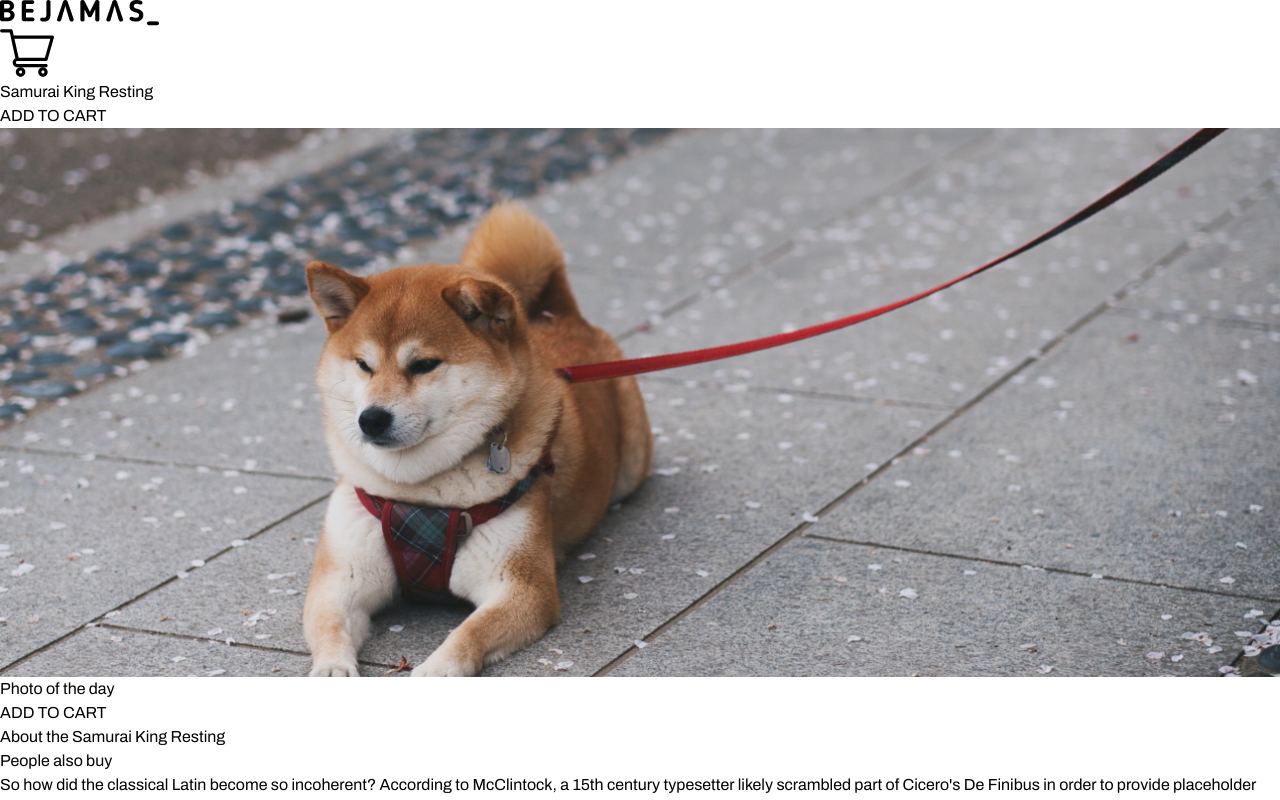
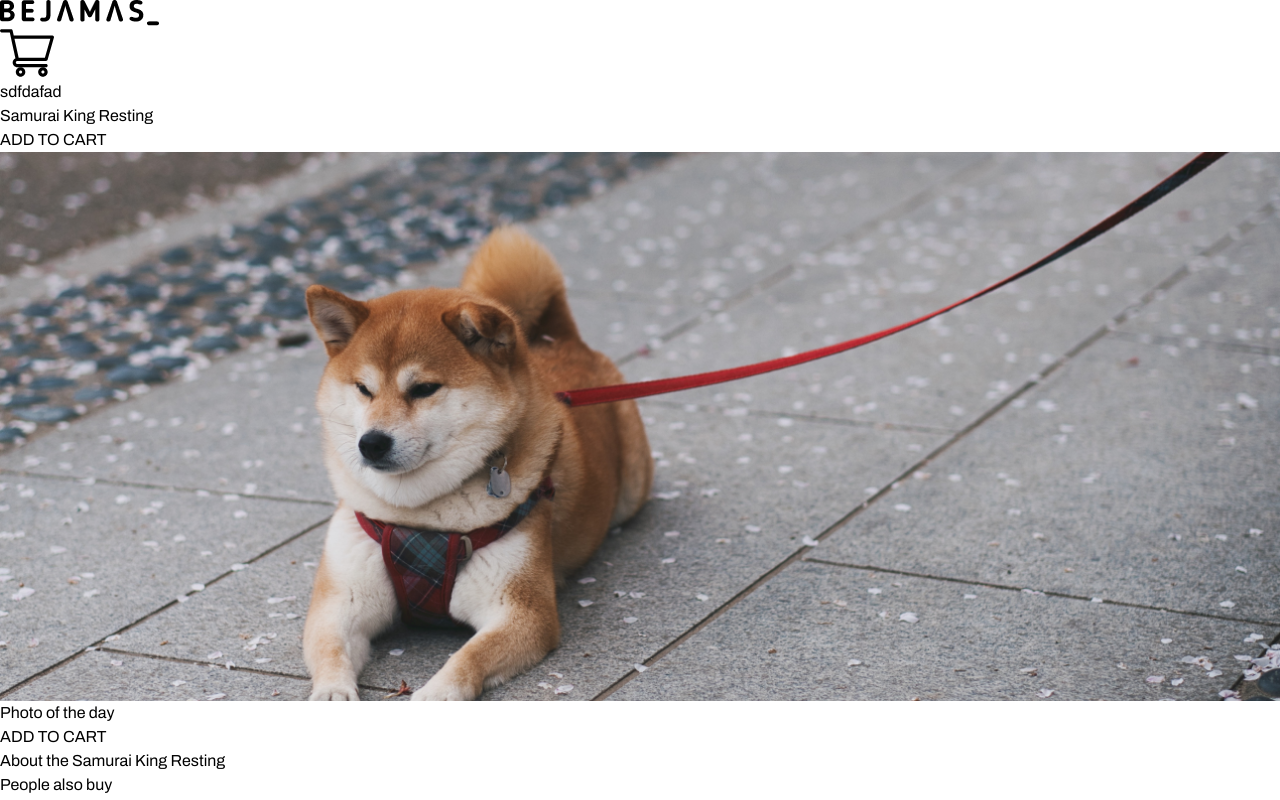
Before and after one commit to himarnoel/Bejamas, a React (Vite) app: page / in a window 1280 px wide. Shown: the top 800 px of the page. Built offline with nearby package versions, Linux system fonts and the light colour scheme.

Commit message:
working on it

```diff
--- a/src/Components/Items.tsx
+++ b/src/Components/Items.tsx
@@ -55,9 +55,14 @@ const Items = () => {
             <p className="text-black lg:hidden font-bold text-2xl lg:text-base mt-8 lg:mt-0">
               Filter
             </p>
-            <img src={cancel} alt="" onClick={() => setopenUp(!openUp)} />
+            <img
+              src={cancel}
+              alt=""
+              className="lg:hidden "
+              onClick={() => setopenUp(!openUp)}
+            />
           </div>
-          <div className=" flex flex-col  gap-y-8 mt-8">
+          <div className=" flex flex-col  gap-y-8 mt-8 lg:mt-0">
             <div className="flex gap-x-2">
               <input type="checkbox" />
               <p className="s">People</p>
--- a/src/Components/Navbar.tsx
+++ b/src/Components/Navbar.tsx
@@ -1,7 +1,9 @@
 import logo from "../assets/logo.png";
 import cart from "../assets/cart.svg";
+import { useState } from "react";
+const Navbar = () => {
+  const [first, setfirst] = useState<boolean>(false);
 
-const Navbar = () => {
   return (
     <div>
       <div className="w-full lg:mb-10 mb-4 flex justify-between items-center px-4 xl:px-20 ">
@@ -10,6 +12,15 @@ const Navbar = () => {
       </div>
       <div className=" xl:px-20">
         <div className="h-[4px] bg-[#E4E4E4] "></div>
+        <div
+          className={
+            first
+              ? "float-right h-[10rem] right-20 absolute w-[26rem] z-20 bg-red-200"
+              : "float-right h-[10rem] hidden right-20 absolute w-[26rem] z-20 bg-red-200"
+          }
+        >
+          sdfdafad
+        </div>
       </div>
     </div>
   );
```
